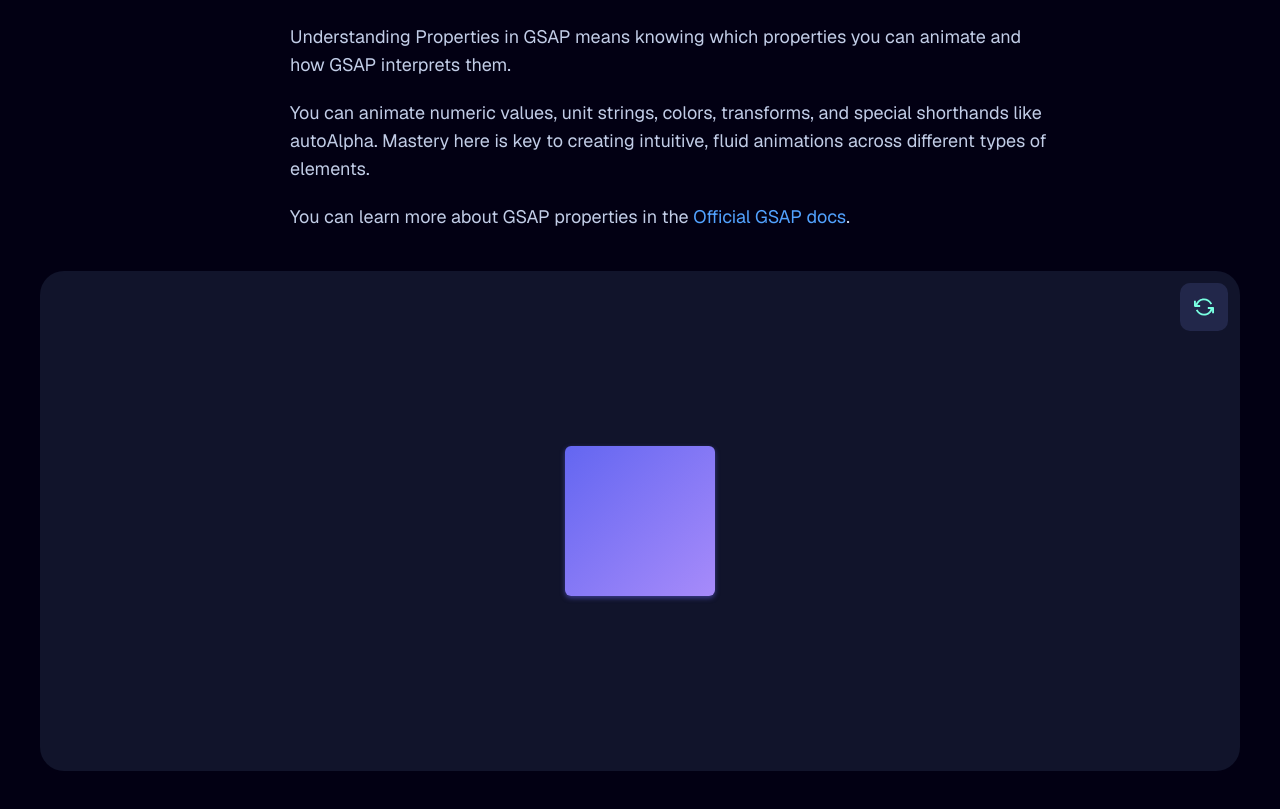
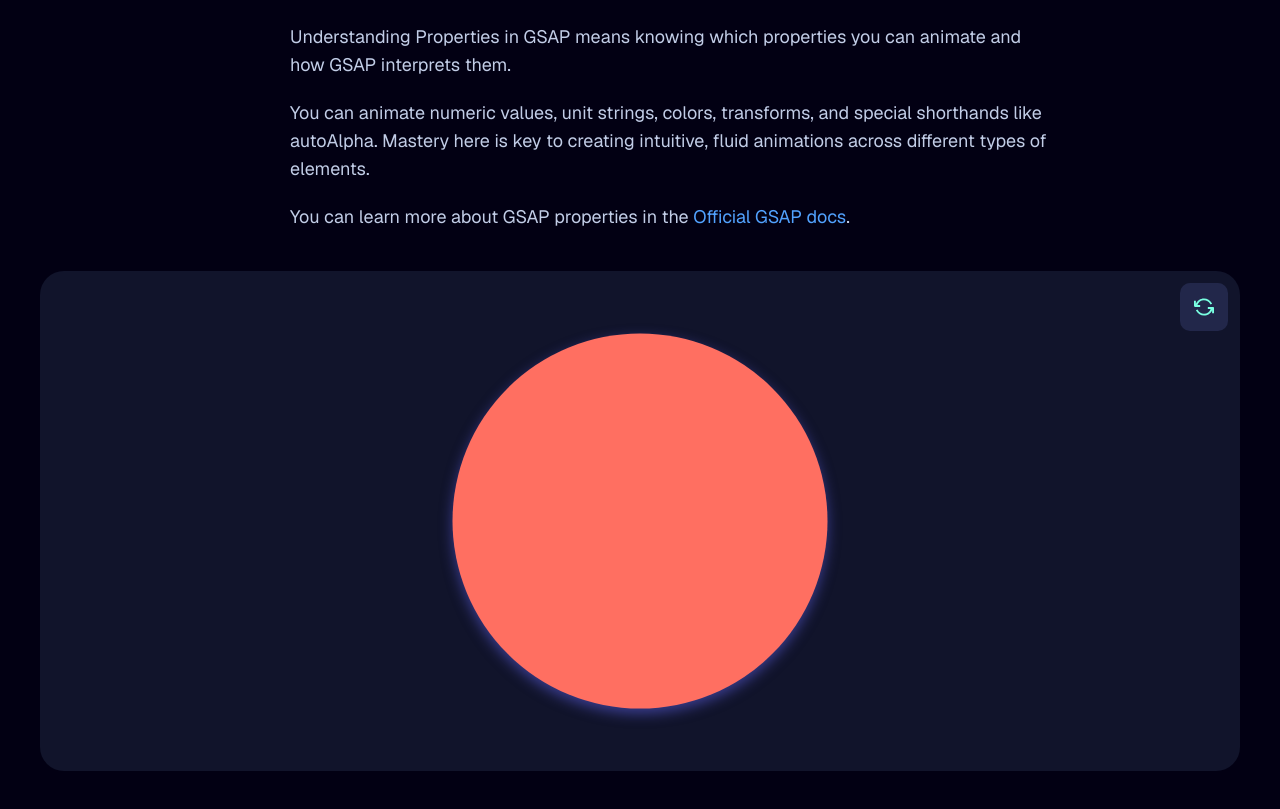
Before and after one commit to Abhishekwake/jsmastery_gsap_course_playground, a website built with Vite: page pages/02a_understanding-properties/index.html in a window 1280 px wide. Shown: the part 225-1034 px from the top of the page. Built offline with nearby package versions, Linux system fonts and the light colour scheme.

Commit message:
understanding gsap properties

```diff
--- a/package.json
+++ b/package.json
@@ -13,6 +13,7 @@
   },
   "dependencies": {
     "@tailwindcss/vite": "^4.1.8",
+    "gsap": "^3.13.0",
     "tailwindcss": "^4.1.8"
   }
 }
--- a/pages/01a_your-first-animation/index.html
+++ b/pages/01a_your-first-animation/index.html
@@ -51,7 +51,7 @@
       </div>
 
       <!-- GSAP CDN -->
-      <script src="https://cdn.jsdelivr.net/npm/gsap@3.13.0/dist/gsap.min.js"></script>
+
 
       <script type="module" src="script.js"></script>
     </main>
--- a/pages/01a_your-first-animation/script.js
+++ b/pages/01a_your-first-animation/script.js
@@ -1,3 +1,4 @@
+import gsap from "gsap";
 gsap.to('.card', {
     opacity : 1,
     scale: 1,
@@ -14,4 +15,7 @@ gsap.to('.card', {
     }
 })
 
+gsap.from
+
+
 //properties like opacities durations .to methods as well as on complete HANDLER
--- a/pages/02a_understanding-properties/script.js
+++ b/pages/02a_understanding-properties/script.js
@@ -0,0 +1,22 @@
+import gsap from 'gsap';
+gsap.to('.box', {
+    opacity : 1,
+    duration : 1,
+    rotation: 360,
+    background : '#ff6f61',
+    borderRadius: '50%',
+    scale: 1.25,
+    ease: 'power1.inOut',
+    // repeat: -1 , //infinity //
+    // yoyo: true,
+    // repeatDelay: 2,
+    // paused : true
+    // stagger: 1,2,3... offset timing for For a raise of targets /multiple object like 1 2 3 4
+})
+
+    // delay: 1.3,
+    // rotationY : 360,
+    // rotationX : 360,
+    // x: -200,
+    // y: -200,
+    //repeat:2,
```
Also changed, not shown: 1 other file.
